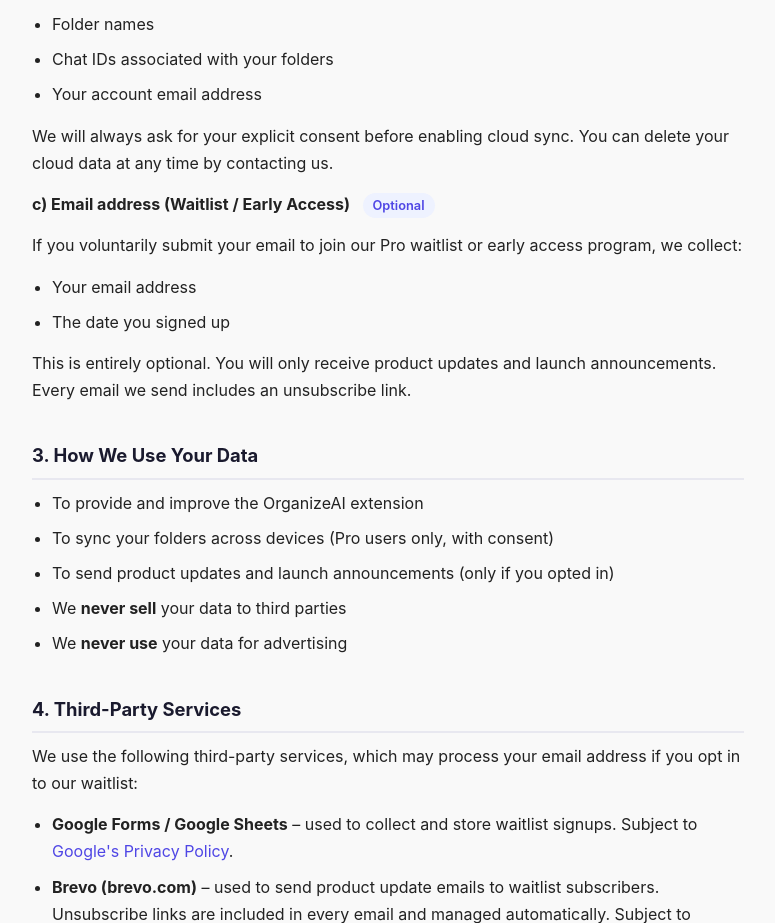
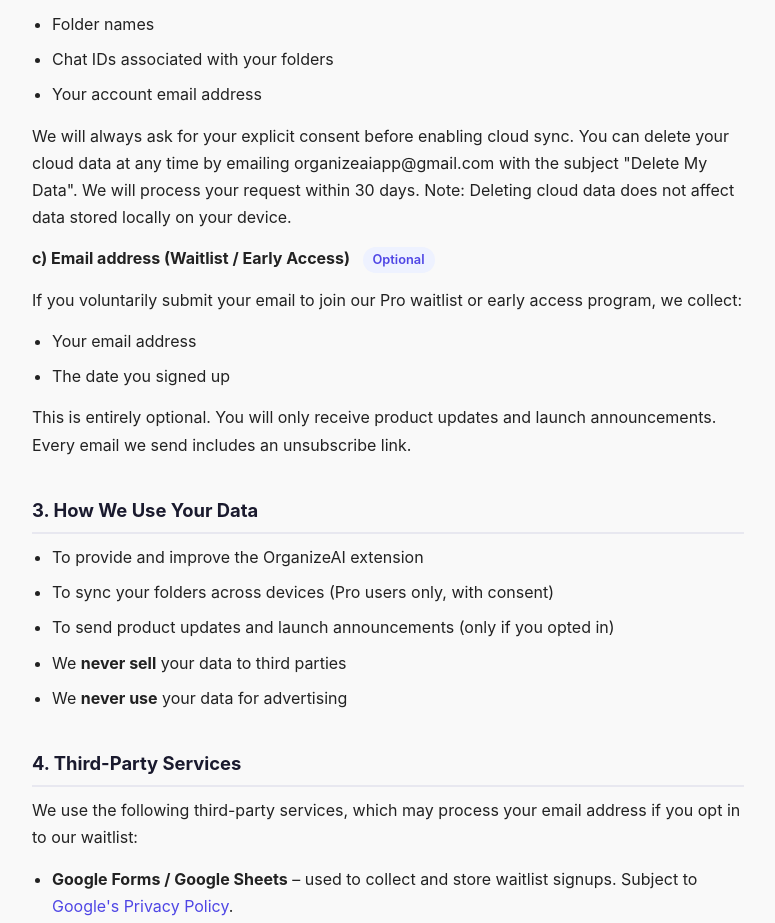
Before and after one commit to organizeaiapp/organizeai-site, a plain HTML site: page privacy-policy.html in a window 1280 px wide. Shown: the part 908-1831 px from the top of the page, without its empty margins (252-1027 px from the left). Drawn offline with Linux system fonts and the light colour scheme.

Commit message:
Add files via upload

```diff
--- a/privacy-policy.html
+++ b/privacy-policy.html
@@ -91,7 +91,14 @@
     <li>Chat IDs associated with your folders</li>
     <li>Your account email address</li>
   </ul>
-  <p>We will always ask for your explicit consent before enabling cloud sync. You can delete your cloud data at any time by contacting us.</p>
+  <p>We will always ask for your explicit consent before
+enabling cloud sync. You can delete your cloud data
+at any time by emailing organizeaiapp@gmail.com with
+the subject "Delete My Data". We will process your
+request within 30 days.
+
+Note: Deleting cloud data does not affect data stored
+locally on your device.</p>
 
   <p><strong>c) Email address (Waitlist / Early Access)</strong> <span class="badge">Optional</span></p>
   <p>If you voluntarily submit your email to join our Pro waitlist or early access program, we collect:</p>
```
